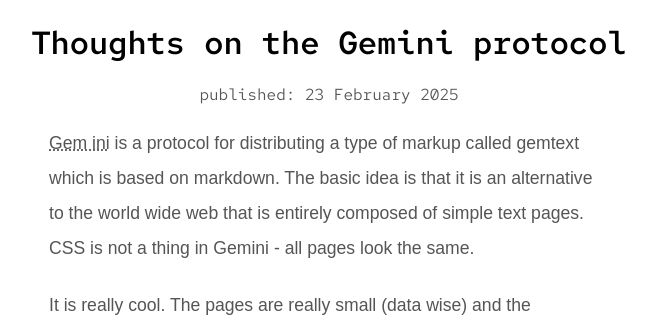
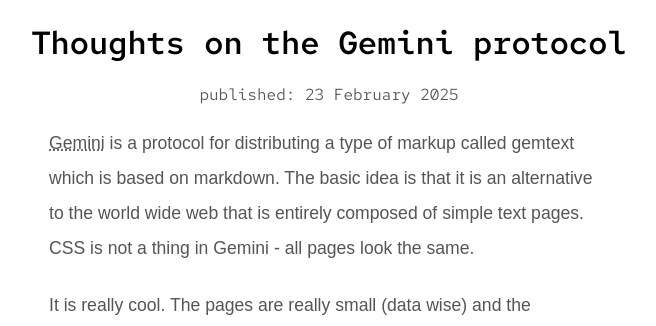
Before and after one commit to TomJB1/my-website-jekyll, a Jekyll site: the page built from _posts/published/2025-02-23-Thoughts on Gemini.md, in a window 1280 px wide. Shown: the top 326 px of the page, without its empty margins (311-967 px from the left). Built offline with Jekyll 4.4.1, drawn with Linux system fonts in a browser that asks for light colours.

Commit message:
fix typo

```diff
--- a/_posts/published/2025-02-23-Thoughts on Gemini.md
+++ b/_posts/published/2025-02-23-Thoughts on Gemini.md
@@ -9,8 +9,7 @@ edited_date:
 title: Thoughts on the Gemini protocol
 previous_in_series:
 ---
-[Gem
-ini](https://geminiquickst.art/) is a protocol for distributing a type of markup called gemtext which is based on markdown. The basic idea is that it is an alternative to the world wide web that is entirely composed of simple text pages. CSS is not a thing in Gemini - all pages look the same.
+[Gemini](https://geminiquickst.art/) is a protocol for distributing a type of markup called gemtext which is based on markdown. The basic idea is that it is an alternative to the world wide web that is entirely composed of simple text pages. CSS is not a thing in Gemini - all pages look the same.
 
 It is really cool.  The pages are really small (data wise) and the consistent, customisable look is really nice.
 
```
